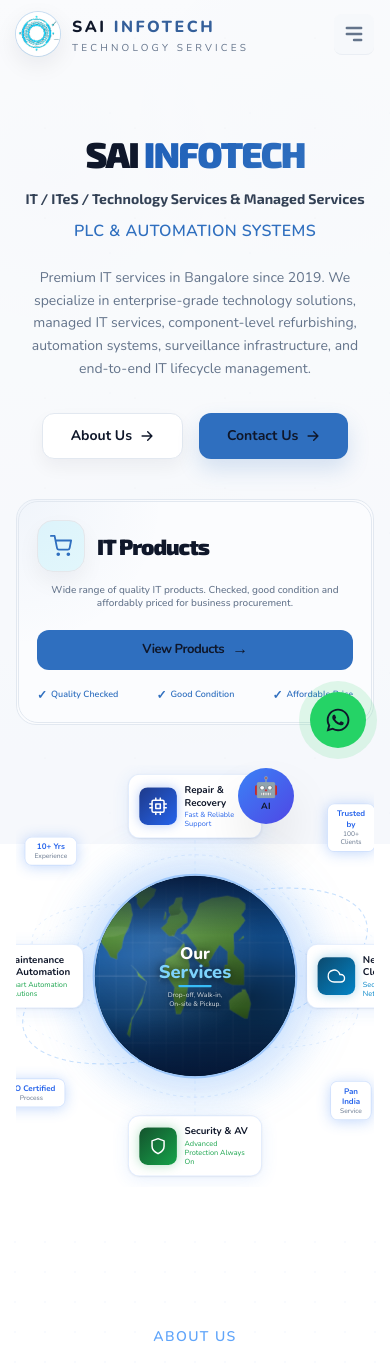
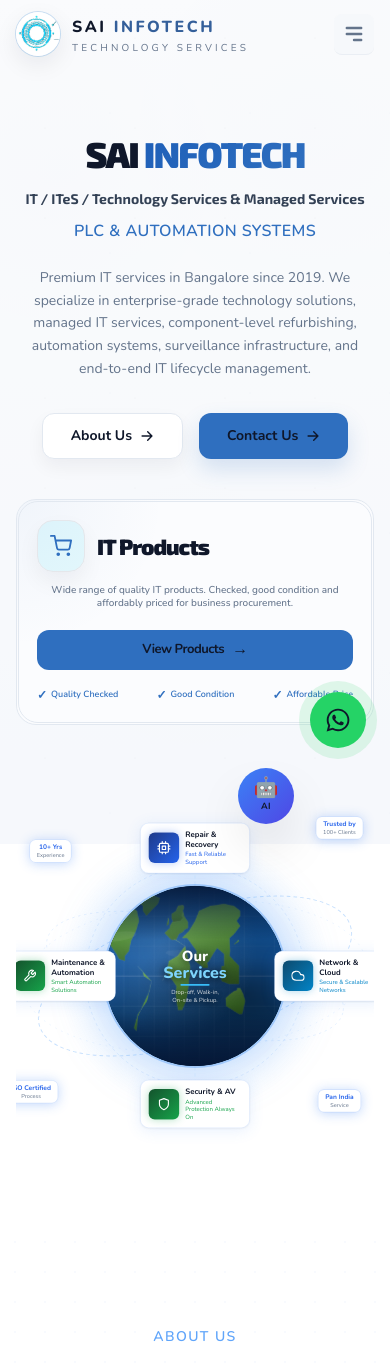
Before and after one commit to Yasir533/sai-infotech-webapp, a React (Vite) app in the folder sai-info/: page / in a window 390 px wide. Shown: the top 1364 px of the page. Built offline with nearby package versions, Linux system fonts and the light colour scheme.

Commit message:
Fix mobile card overflow — widen canvas to 640px

```diff
--- a/sai-info/src/components/OrbitalServices.jsx
+++ b/sai-info/src/components/OrbitalServices.jsx
@@ -107,23 +107,18 @@ const SERVICES = [
   { id:'security',    title:'Security & AV',            subtitle:'Advanced Protection Always On', icon:FiShield, color:'#16a34a', iconBg:'linear-gradient(135deg,#14532d,#16a34a)', position:'bottom', details:['CCTV system installation','Access control & biometrics','AV conference room setup','Remote surveillance','Security audit & compliance'] },
 ]
 
-// FIX #2: All positions as top/left px on the 560px canvas.
-// translate(-50%,-50%) now correctly centres every badge.
-// Derivation: left = canvas_width * pct; top = canvas_height * pct
-//   "left:13%, top:18%"      → 560*0.13=73,   560*0.18=101
-//   "right:10%, top:12%"     → 560*0.90=504,  560*0.12=67   (right→left: 560-56=504)
-//   "left:8%,  bottom:20%"   → 560*0.08=45,   560*0.80=448  (bottom→top: 560-112=448)
-//   "right:10%, bottom:18%"  → 560*0.90=504,  560*0.82=459  (both converted)
+// Badge positions as top/left px on the DESIGN canvas (640px).
+// All use translate(-50%,-50%) to centre — no right/bottom anchors.
 const BADGES = [
-  { label:'10+ Yrs',       sub:'Experience',   pos:{ left: 73,  top: 101 } },
-  { label:'Trusted by',    sub:'100+ Clients', pos:{ left: 504, top:  67 } },
-  { label:'ISO Certified', sub:'Process',      pos:{ left:  45, top: 448 } },
-  { label:'Pan India',     sub:'Service',      pos:{ left: 504, top: 459 } },
+  { label:'10+ Yrs',       sub:'Experience',   pos:{ left:  83, top: 115 } },
+  { label:'Trusted by',    sub:'100+ Clients', pos:{ left: 557, top:  77 } },
+  { label:'ISO Certified', sub:'Process',      pos:{ left:  51, top: 510 } },
+  { label:'Pan India',     sub:'Service',      pos:{ left: 557, top: 525 } },
 ]
 
 export default function OrbitalServices() {
   const [selected, setSelected] = useState(null)
-  const [vw, setVw] = useState(typeof window !== 'undefined' ? window.innerWidth : 560)
+  const [vw, setVw] = useState(typeof window !== 'undefined' ? window.innerWidth : 640)
 
   useEffect(() => {
     if (!document.getElementById('orbital-css')) {
@@ -138,49 +133,56 @@ export default function OrbitalServices() {
     return () => window.removeEventListener('resize', check)
   }, [])
 
-  const DESIGN = 560
-  const MAX    = Math.min(vw, 560)
+  // DESIGN canvas is 640px wide — cards sit fully inside it.
+  // Card width 180px, dist 210: leftmost card edge = 320-210-12-90 = 8px (just inside)
+  // rightmost card edge = 320+210+12+90 = 632px (just inside 640px)
+  const DESIGN = 640
+  const MAX    = Math.min(vw, DESIGN)
   const scale  = MAX / DESIGN
 
-  const CX     = DESIGN / 2
-  const CY     = DESIGN / 2
-  const globeR = 144
+  const CX     = DESIGN / 2   // 320
+  const CY     = DESIGN / 2   // 320
+  const globeR = 148
 
   const rings = [
-    { rx:258, ry:103, tilt:-18, dash:'6 5', op:0.35, sw:1.5 },
-    { rx:240, ry: 87, tilt: 14, dash:'4 6', op:0.22, sw:1   },
-    { rx:272, ry:120, tilt: -4, dash:'3 8', op:0.16, sw:1   },
-    { rx:174, ry:174, tilt:  0, dash:'5 5', op:0.20, sw:1.2 },
+    { rx:268, ry:107, tilt:-18, dash:'6 5', op:0.35, sw:1.5 },
+    { rx:250, ry: 90, tilt: 14, dash:'4 6', op:0.22, sw:1   },
+    { rx:282, ry:124, tilt: -4, dash:'3 8', op:0.16, sw:1   },
+    { rx:180, ry:180, tilt:  0, dash:'5 5', op:0.20, sw:1.2 },
   ]
 
-  const dist = 244
+  // dist=210, cw=180 → card occupies [CX±dist±cw/2] = [320±300] = [20..620] — fits in 640px
+  const dist = 210
+  const cw   = 180
+  const iconBox = 50
+
   const cardPos = {
-    top:    { x: CX,             y: CY - dist     },
-    left:   { x: CX - dist - 12, y: CY            },
-    right:  { x: CX + dist + 12, y: CY            },
-    bottom: { x: CX,             y: CY + dist     },
+    top:    { x: CX,          y: CY - dist      },
+    left:   { x: CX - dist - 10, y: CY          },
+    right:  { x: CX + dist + 10, y: CY          },
+    bottom: { x: CX,          y: CY + dist      },
   }
 
-  const cw     = 192
-  const iconSz = 54
-  const iconBox= 54
+  return (
+    <div className="relative flex items-center justify-center w-full py-4 select-none"
+      style={{ overflowX:'hidden' }}>
 
-  return (
-    <div className="relative flex items-center justify-center w-full overflow-hidden py-4 select-none">
+      {/*
+        Outer wrapper rendered at DESIGN=640px, then scaled to fit screen.
+        transformOrigin 'top center' → only bottom grows extra space.
+        marginBottom collapses that extra space precisely.
+      */}
       <div style={{
         width: DESIGN,
         height: DESIGN,
         transform: `scale(${scale})`,
         transformOrigin: 'top center',
-        // FIX #1: With transformOrigin 'top center', scaling only grows/shrinks
-        // the bottom edge. The extra blank space below equals DESIGN*(1-scale).
-        // Pull subsequent content up by that amount to collapse the gap.
         marginBottom: -(DESIGN * (1 - scale)),
         position: 'relative',
         flexShrink: 0,
       }}>
 
-        {/* SVG: rings + connectors + anchors */}
+        {/* SVG: background glow + orbit rings + connector lines + anchor dots */}
         <svg className="absolute inset-0 pointer-events-none"
           width={DESIGN} height={DESIGN} viewBox={`0 0 ${DESIGN} ${DESIGN}`} overflow="visible">
           <defs>
@@ -189,7 +191,7 @@ export default function OrbitalServices() {
               <stop offset="100%" stopColor="rgba(96,165,250,0)"/>
             </radialGradient>
           </defs>
-          <circle cx={CX} cy={CY} r={globeR+74} fill="url(#glowBg)"/>
+          <circle cx={CX} cy={CY} r={globeR+80} fill="url(#glowBg)"/>
           {rings.map((r,i) => (
             <ellipse key={i} cx={CX} cy={CY} rx={r.rx} ry={r.ry}
               fill="none" stroke={`rgba(96,165,250,${r.op})`}
@@ -209,13 +211,14 @@ export default function OrbitalServices() {
         </svg>
 
         {/* Rotating Earth Globe */}
-        <div className="absolute z-10 rounded-full"
+        <div className="absolute z-10"
           style={{
             width: globeR*2, height: globeR*2,
             left: CX, top: CY,
             transform: 'translate(-50%,-50%)',
             animation: 'globeGlow 3.5s ease-in-out infinite',
-            borderRadius: '50%', overflow: 'hidden',
+            borderRadius: '50%',
+            overflow: 'hidden',
           }}>
           <RotatingEarth size={globeR*2}/>
           <div style={{ position:'absolute', inset:0, display:'flex', flexDirection:'column', alignItems:'center', justifyContent:'center', zIndex:20, pointerEvents:'none' }}>
@@ -239,33 +242,33 @@ export default function OrbitalServices() {
               <div style={{
                 background:'#fff',
                 border:'1px solid rgba(59,130,246,0.15)',
-                borderRadius:16,
-                padding:'13px 15px',
+                borderRadius:14,
+                padding:'11px 13px',
                 boxShadow:'0 4px 24px rgba(59,130,246,0.12), 0 1px 4px rgba(0,0,0,0.08)',
-                display:'flex', alignItems:'center', gap:11,
+                display:'flex', alignItems:'center', gap:10,
                 transition:'transform 0.2s',
               }}
                 onMouseEnter={e => e.currentTarget.style.transform='scale(1.05)'}
                 onMouseLeave={e => e.currentTarget.style.transform='scale(1)'}>
-                <div style={{ background:s.iconBg, borderRadius:12, width:iconBox, height:iconBox, minWidth:iconBox, display:'flex', alignItems:'center', justifyContent:'center', boxShadow:`0 0 16px ${s.color}55` }}>
-                  <Icon style={{ color:'#fff', width:iconSz*0.48, height:iconSz*0.48 }}/>
+                <div style={{ background:s.iconBg, borderRadius:10, width:iconBox, height:iconBox, minWidth:iconBox, display:'flex', alignItems:'center', justifyContent:'center', boxShadow:`0 0 14px ${s.color}55`, flexShrink:0 }}>
+                  <Icon style={{ color:'#fff', width:22, height:22 }}/>
                 </div>
-                <div>
-                  <p style={{ color:'#0f172a', fontWeight:700, fontSize:'0.88rem', lineHeight:1.25 }}>{s.title}</p>
-                  <p style={{ color:s.color, fontSize:'0.66rem', marginTop:2, lineHeight:1.25 }}>{s.subtitle}</p>
+                <div style={{ minWidth:0 }}>
+                  <p style={{ color:'#0f172a', fontWeight:700, fontSize:'0.80rem', lineHeight:1.25 }}>{s.title}</p>
+                  <p style={{ color:s.color, fontSize:'0.62rem', marginTop:2, lineHeight:1.25 }}>{s.subtitle}</p>
                 </div>
               </div>
             </div>
           )
         })}
 
-        {/* Floating Badges — FIX #2 applied: top/left px, single translate(-50%,-50%) works for all */}
+        {/* Floating Badges — all top/left px, translate(-50%,-50%) centres all correctly */}
         {BADGES.map(b => (
           <div key={b.label} className="absolute z-30 pointer-events-none"
             style={{ left: b.pos.left, top: b.pos.top, transform:'translate(-50%,-50%)' }}>
-            <div style={{ background:'#fff', border:'1px solid rgba(59,130,246,0.22)', borderRadius:10, padding:'6px 13px', textAlign:'center', animation:'badgePulse 3s ease-in-out infinite' }}>
-              <p style={{ color:'#2563eb', fontWeight:700, fontSize:'0.72rem', lineHeight:1.3 }}>{b.label}</p>
-              <p style={{ color:'#64748b', fontSize:'0.60rem', lineHeight:1.3 }}>{b.sub}</p>
+            <div style={{ background:'#fff', border:'1px solid rgba(59,130,246,0.22)', borderRadius:10, padding:'5px 11px', textAlign:'center', animation:'badgePulse 3s ease-in-out infinite', whiteSpace:'nowrap' }}>
+              <p style={{ color:'#2563eb', fontWeight:700, fontSize:'0.68rem', lineHeight:1.3 }}>{b.label}</p>
+              <p style={{ color:'#64748b', fontSize:'0.58rem', lineHeight:1.3 }}>{b.sub}</p>
             </div>
           </div>
         ))}
```
